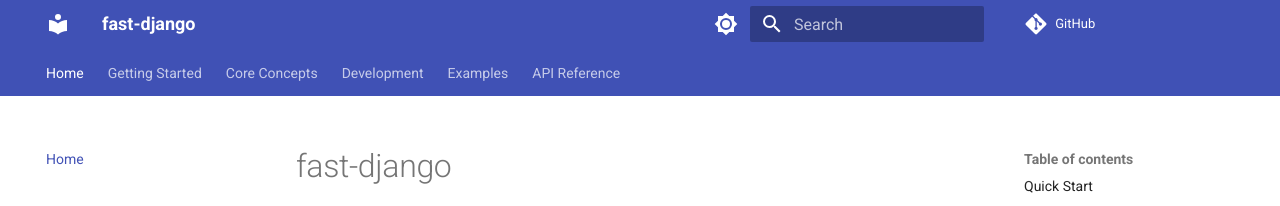
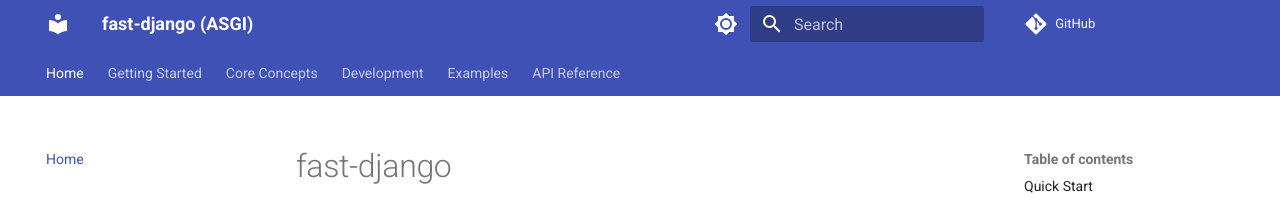
Before and after one commit to AakarSharma/fast-django, an MkDocs documentation site: the page built from docs/index.md, in a window 1280 px wide. Shown: the top 206 px of the page. Built offline with MkDocs 1.6.1 and Material for MkDocs 9.7.7, drawn with Linux system fonts in a browser that asks for light colours; comment, search, counter and statistics services are not loaded.

Commit message:
docs: tweak site_name to retrigger docs deploy

```diff
--- a/mkdocs.yml
+++ b/mkdocs.yml
@@ -1,4 +1,4 @@
-site_name: fast-django
+site_name: fast-django (ASGI)
 repo_url: https://github.com/AakarSharma/fast-django
 theme:
   name: material
```
